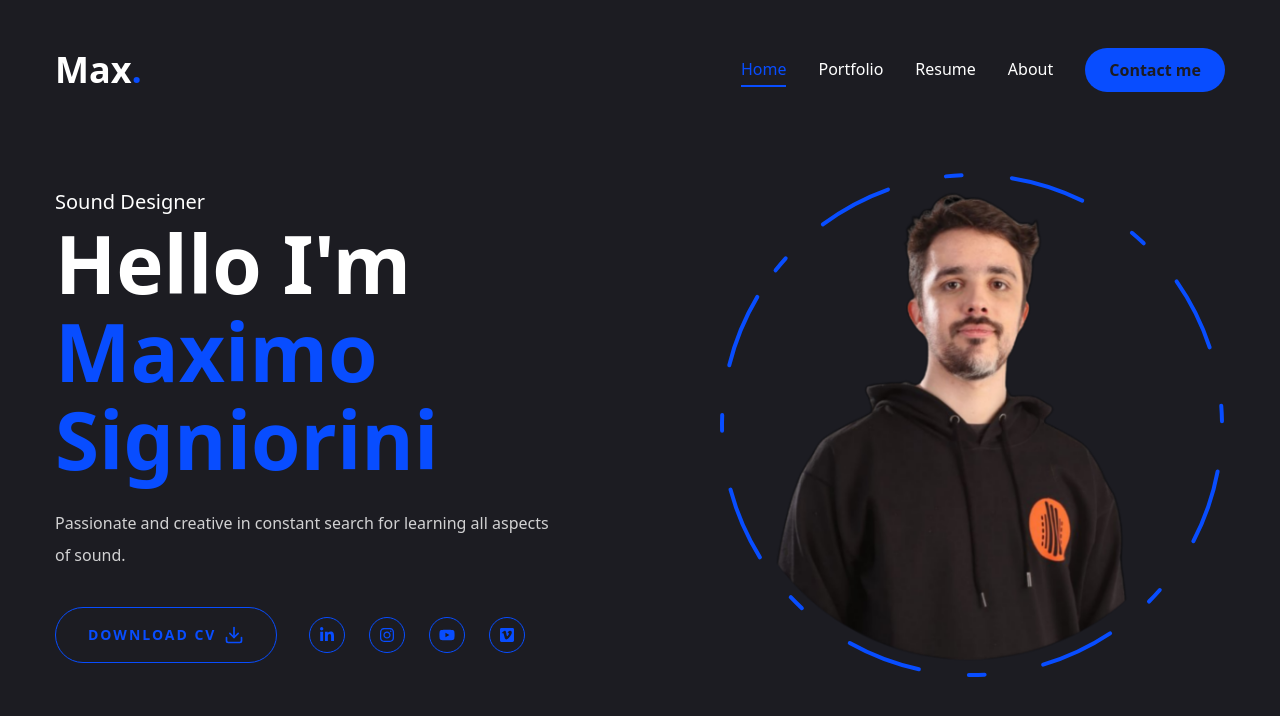
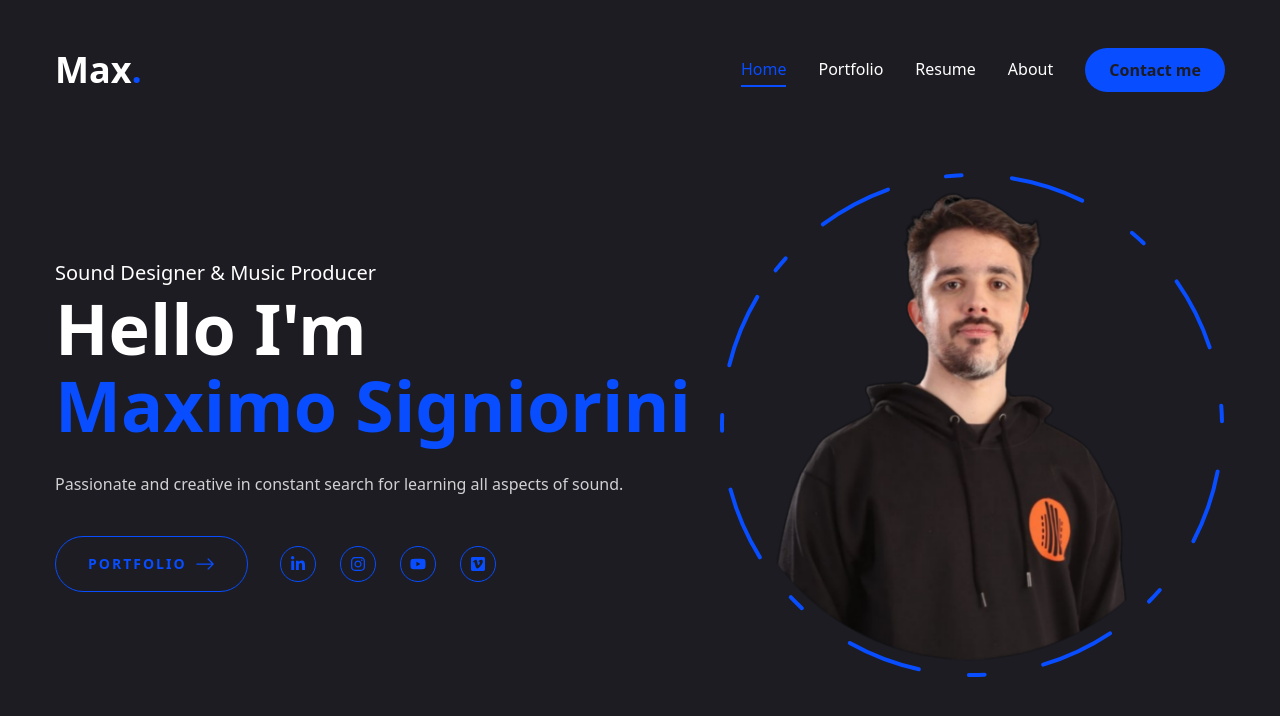
Before and after one commit to maximosigniorini/personal-website, a Next.js app: page / in a window 1280 px wide. Shown: the top 716 px of the page. Built offline with nearby package versions, Linux system fonts and the light colour scheme.

Commit message:
New main page title, button and texts

```diff
--- a/app/globals.css
+++ b/app/globals.css
@@ -8,7 +8,7 @@
     }
 
     .h1{
-        @apply text-[48px] xl:text-[80px] leading-[1.1] font-semibold;
+        @apply text-[48px] xl:text-[70px] leading-[1.1] font-semibold;
     }
     .h2{
         @apply text-[36px] xl:text-[48px] leading-[1.1] font-semibold;
--- a/app/page.jsx
+++ b/app/page.jsx
@@ -1,5 +1,6 @@
 import { Button } from "@/components/ui/button"
-import { FiDownload } from 'react-icons/fi'
+import { BsArrowRight } from 'react-icons/bs'
+import Link from "next/link"
 
 //components
 import Social from "@/components/Social"
@@ -12,16 +13,18 @@ const page = () => {
         <div className="flex flex-col xl:flex-row items-center justify-between xl:pt-8 xl:pb-24">
           {/* text */}
           <div className="text-center xl:text-left order-2 xl:order-none">
-            <span className="text-xl">Sound Designer</span>
+            <span className="text-xl">Sound Designer & Music Producer</span>
             <h1 className="h1 mb-6">Hello I'm <br /> <span className="text-accent">Maximo Signiorini</span></h1>
-            <p className="max-w-[500px] mb-9 text-white/80">Passionate and
+            <p className="max-w-[600px] mb-9 text-white/80">Passionate and
               creative in constant search for learning all aspects of sound.</p>
             {/* btn and socials */}
             <div className="flex flex-col xl:flex-row items-center gap-8">
-              <Button variant="outline" size="lg" className="uppercase flex items-center gap-2">
-                <span>Download CV</span>
-                <FiDownload className="text-xl" />
-              </Button>
+              <Link href="/portfolio">
+                <Button variant="outline" size="lg" className="uppercase flex items-center gap-2">
+                  <span>Portfolio</span>
+                  <BsArrowRight className="text-xl hover:-rotate-45" />
+                </Button>
+              </Link>
               <div className="mb-8 xl:mb-0">
                 <Social containerStyles="flex gap-6" iconStyles="w-9 h-9 border border-accent rounded-full flex justify-center items-center text-accent text-base hover:bg-accent hover:text-primary hover:transition-all duration-500" />
               </div>
```
